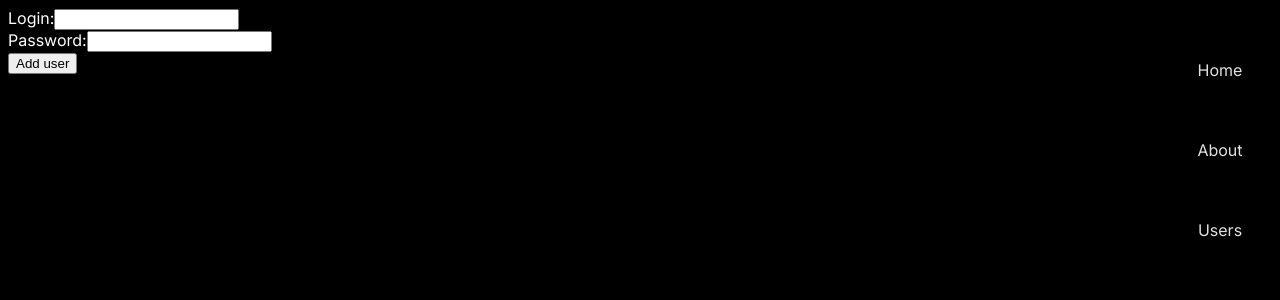
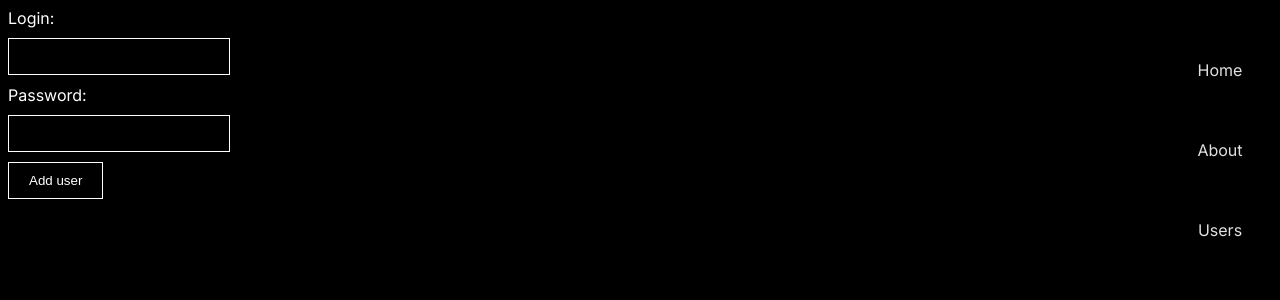
Before and after one commit to olegKrainyk/oleych.com, a Next.js app: page /users/addUser in a window 1280 px wide. Shown: the top 300 px of the page. Built offline with nearby package versions, Linux system fonts and the light colour scheme.

Commit message:
input styling

```diff
--- a/app/globals.css
+++ b/app/globals.css
@@ -2,3 +2,26 @@ body {
   background-color: black;
   color: white;
 }
+
+a {
+  text-decoration: none;
+  color: white;
+}
+
+button {
+  background-color: black;
+  color: white;
+  border: 1px solid white;
+  padding: 10px 20px;
+  cursor: pointer;
+}
+
+input {
+  display: block;
+  padding: 10px;
+  margin: 10px 0;
+  width: 200px;
+  border: 1px solid white;
+  background-color: black;
+  color: white;
+}
--- a/app/users/[id]/page.tsx
+++ b/app/users/[id]/page.tsx
@@ -31,7 +31,7 @@ export default async function User({ params }: { params: { id: number } }) {
         <div>
             <Reveal>
                 <div>
-                    user page: {data.user.id}
+                    user id: {data.user.id}
                 </div>
             </Reveal>
             <div>
--- a/app/users/addUser/page.tsx
+++ b/app/users/addUser/page.tsx
@@ -3,13 +3,18 @@ import prisma from '../../../lib/prisma'
 
 export default async function addUser() {
 
+  //  const ref = useRef<HTMLFormElement>(null);
+
     const addUser = async (formData: FormData) => {
         "use server";
+
 
         await prisma.users.create({data: {
             login: formData.get('login') as string,
             password: formData.get('password') as string,
         }});
+
+        // ref.current?.reset();
 
         revalidatePath('/users');
     }
@@ -20,13 +25,13 @@ export default async function addUser() {
         <div>
         <label>
           Login:
-          <input type="text" name="login" />
+          <input type="text" name="login" required />
         </label>
         </div>
         <div>
         <label>
           Password:
-          <input type="text" name="password" />
+          <input type="text" name="password" required/>
         </label>
         </div>
         <button type="submit">Add user</button>
--- a/app/users/page.tsx
+++ b/app/users/page.tsx
@@ -33,7 +33,7 @@ export default async function Users({}) {
             })}
 
             <Link href={"/users/addUser"}>Add user</Link>
-            {/* <Link href={"/users/removeUser"}>Remove user</Link> */}
+
       </div>
     );
   }
```
